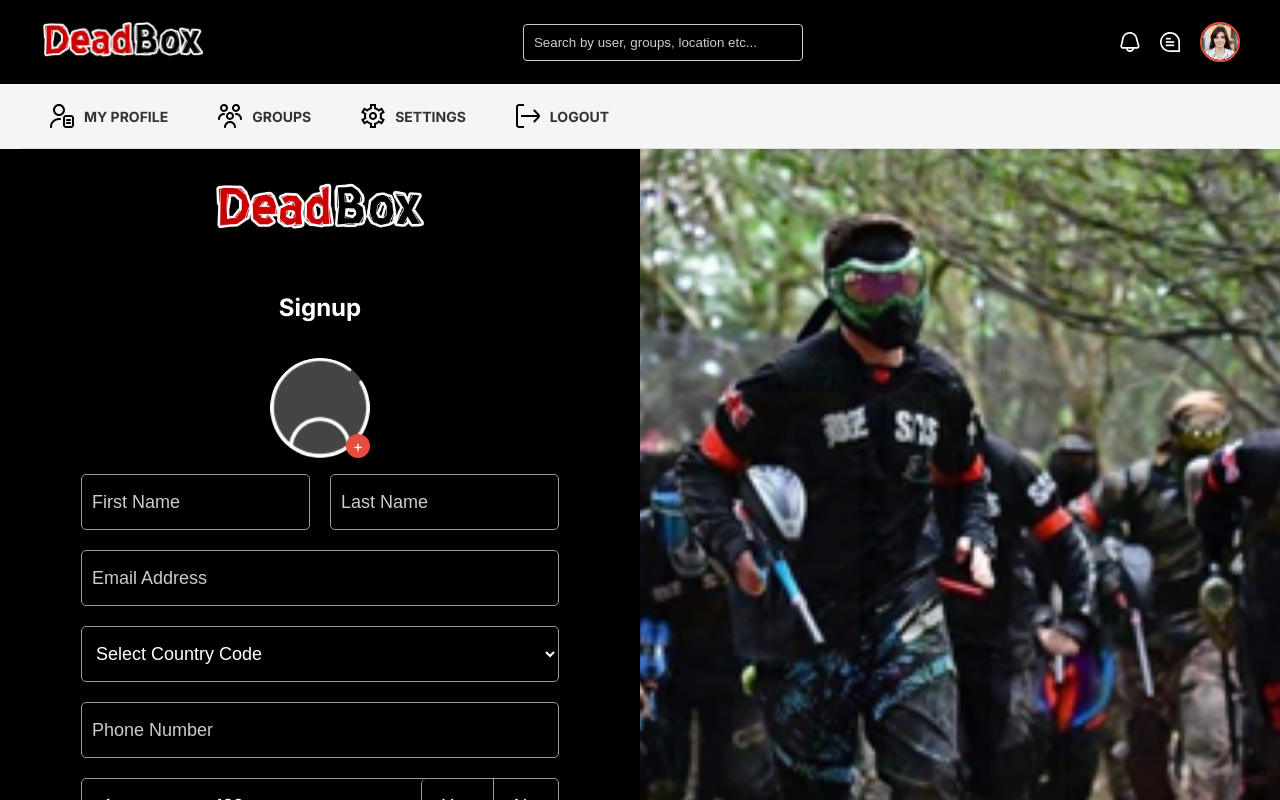
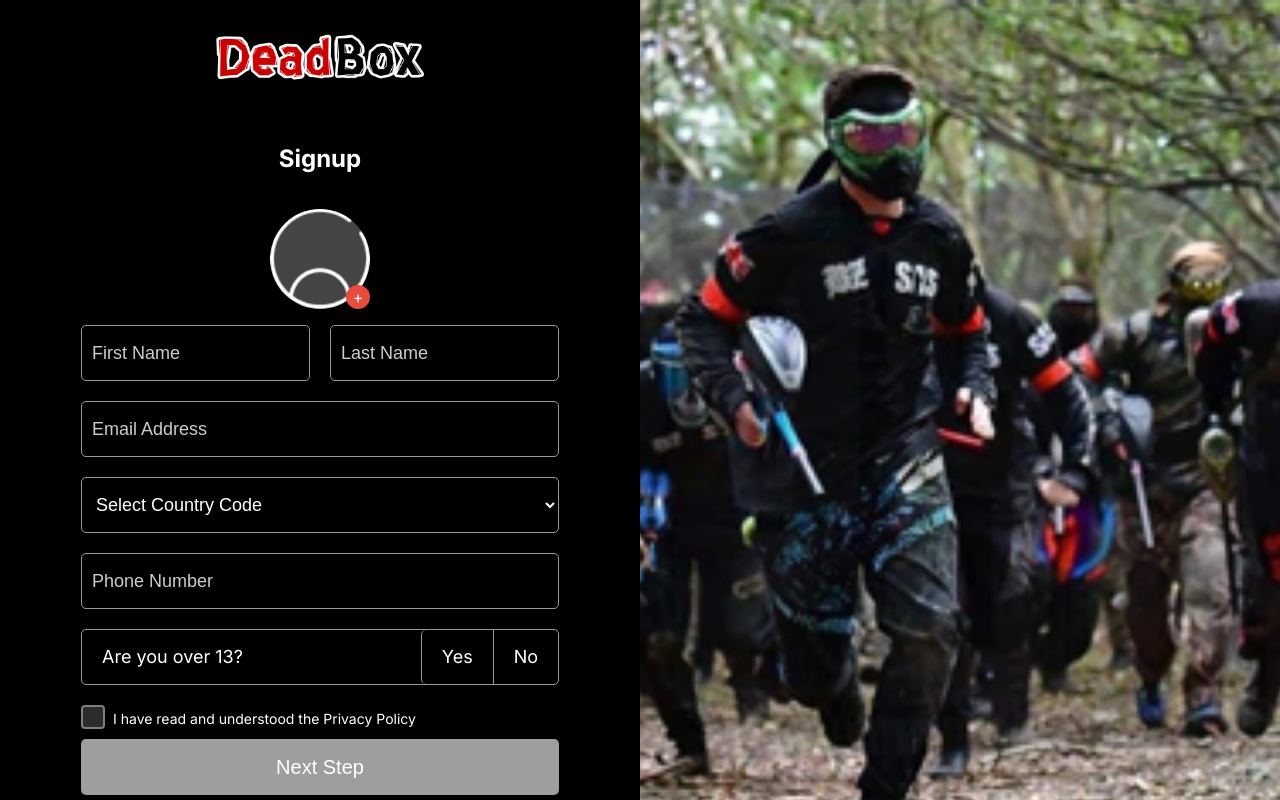
Before and after one commit to denish-gts/deadbox-frontend, a Next.js app: page / in a window 1280 px wide. Shown: the top 800 px of the page. Built offline with nearby package versions, Linux system fonts and the light colour scheme.

Commit message:
fix: singup page issue

```diff
--- a/src/app/signup/Components/SignUpSecondForm.tsx
+++ b/src/app/signup/Components/SignUpSecondForm.tsx
@@ -377,9 +377,9 @@ export default function SignUpSecondForm({
           <input
             type="date"
             placeholder="Date of Birth"
-            // onChange={handleChangeValue}
+            onChange={handleChangeValue}
             name="dob"
-          // value={values.dob}
+            value={values.dob}
           />
           <select onChange={handleChangeValue} name="gender" value={values.gender}>
             <option value="">Gender</option>
--- a/src/shared/wrapper/LayoutCustom.tsx
+++ b/src/shared/wrapper/LayoutCustom.tsx
@@ -9,10 +9,12 @@ import { useEffect } from "react";
 
 export const LayoutCustom = ({ children }) => {
   const path = usePathname();
+  console.log('pathpathpathpathpath',path);
+
   const router = useRouter();
   const loginRoutes = ["/login", "/signup", '/magic', '/magic-link', '/'];
   const login = loginRoutes.includes(path);
-  const protectedRoutes = ["/profile", '/edit-profile', '/group', '/add-group', '/'];
+  const protectedRoutes = ["/profile", '/edit-profile', '/group', '/add-group'];
   const protectedRoute = protectedRoutes.includes(path);
 
   useEffect(() => {
```
